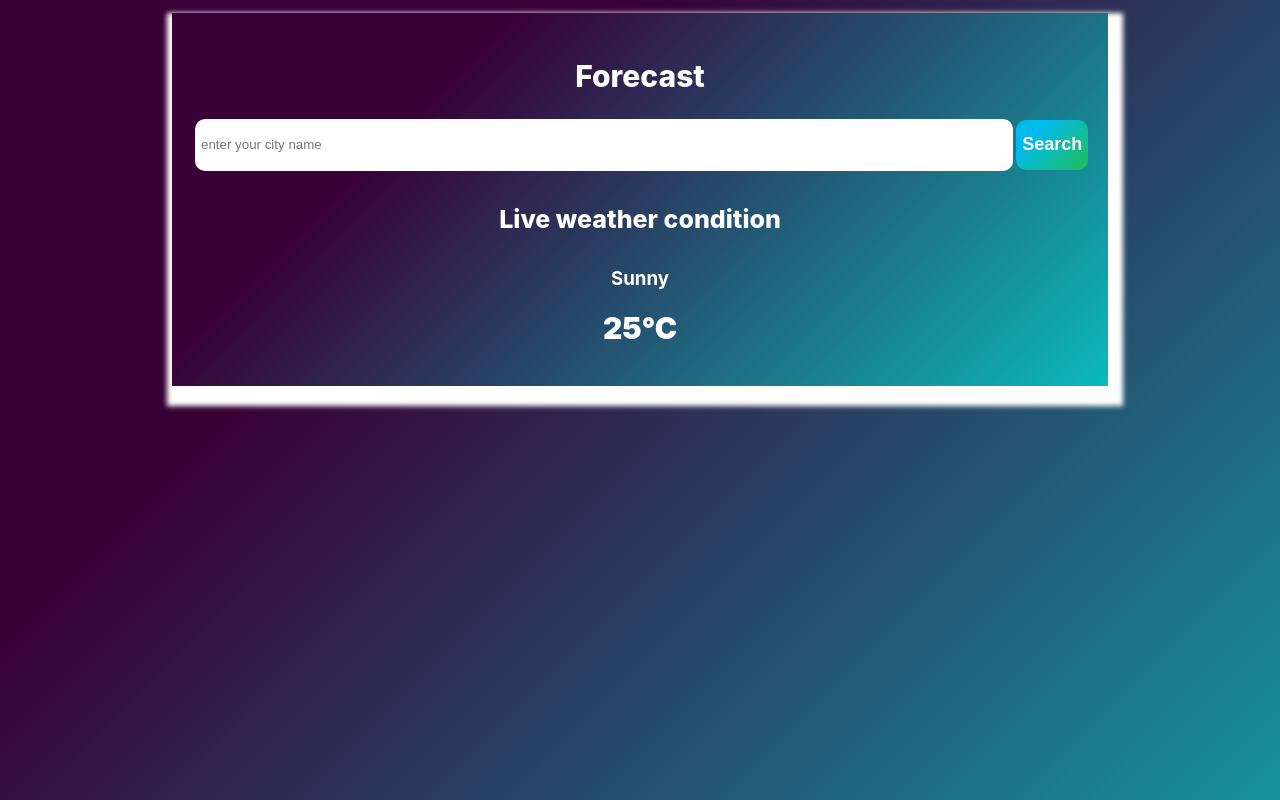
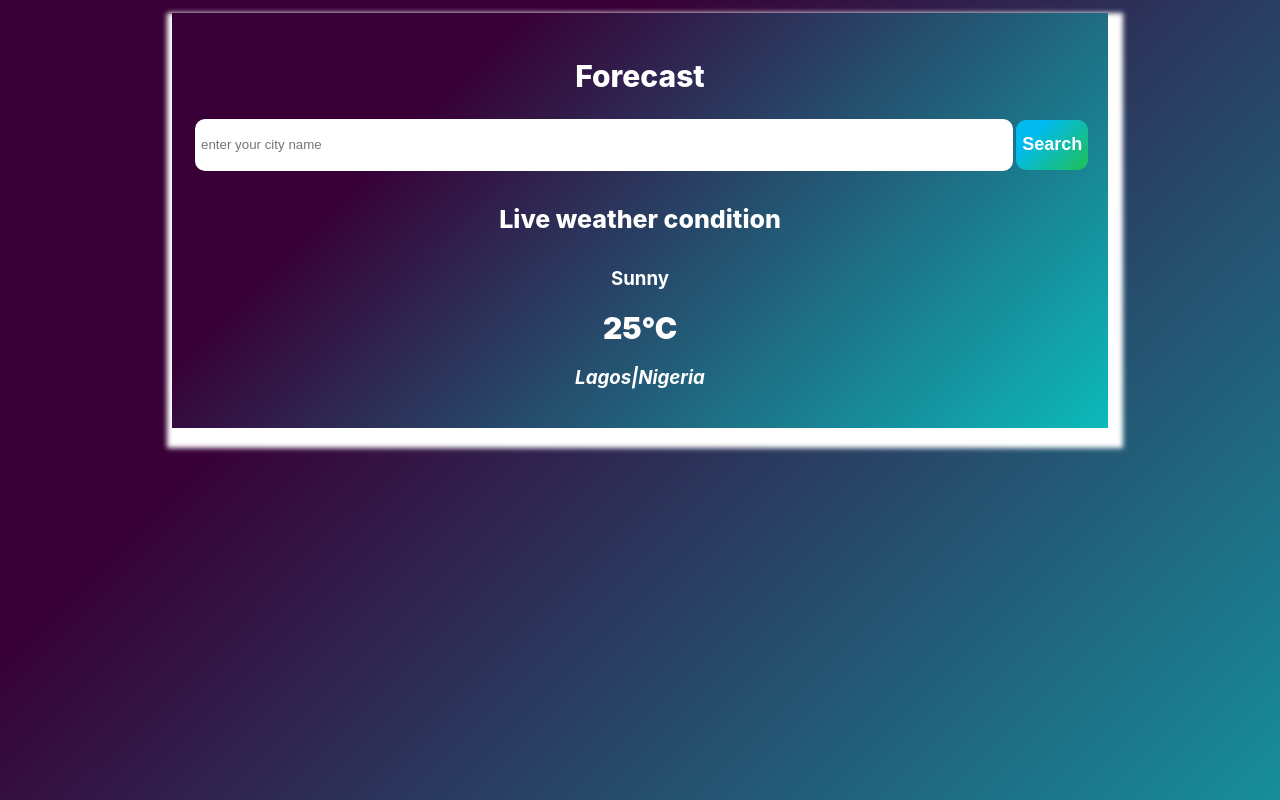
Before and after one commit to Samantha-35/Weather-app, a React (Create React App) app in the folder my-app/: page / in a window 1280 px wide. Shown: the top 800 px of the page. Built offline with nearby package versions, Linux system fonts and the light colour scheme; no server answers.

Commit message:
last update

```diff
--- a/my-app/src/App.js
+++ b/my-app/src/App.js
@@ -70,7 +70,7 @@ return (
           <h1>25&deg;C</h1>
         </div>
         <div className="location">
-          <h3><i className="fa fa-street-view"></i></h3>
+          <h3><i className="fa fa-street-view"> Lagos|Nigeria</i></h3>
         </div>
       </div>
       </div>
```
